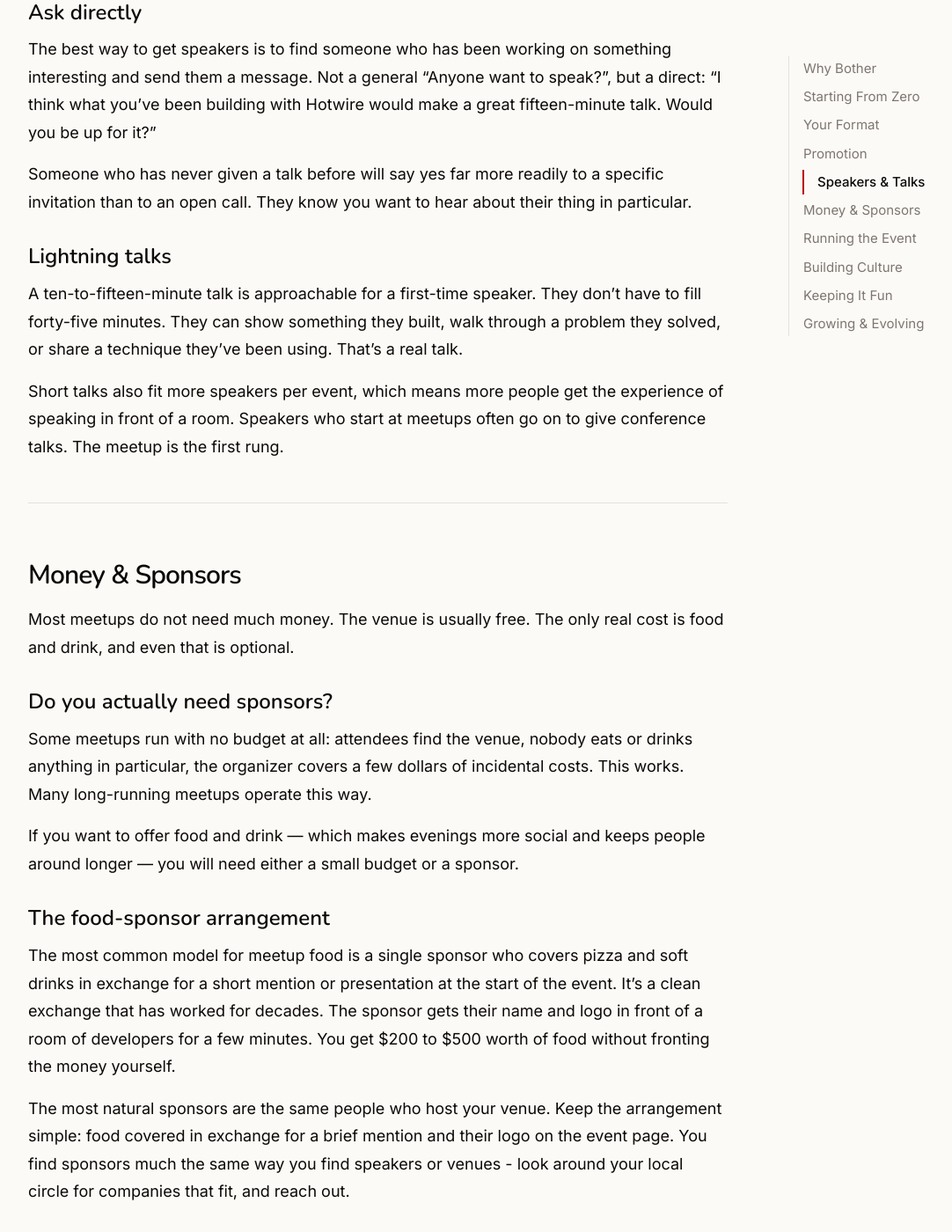
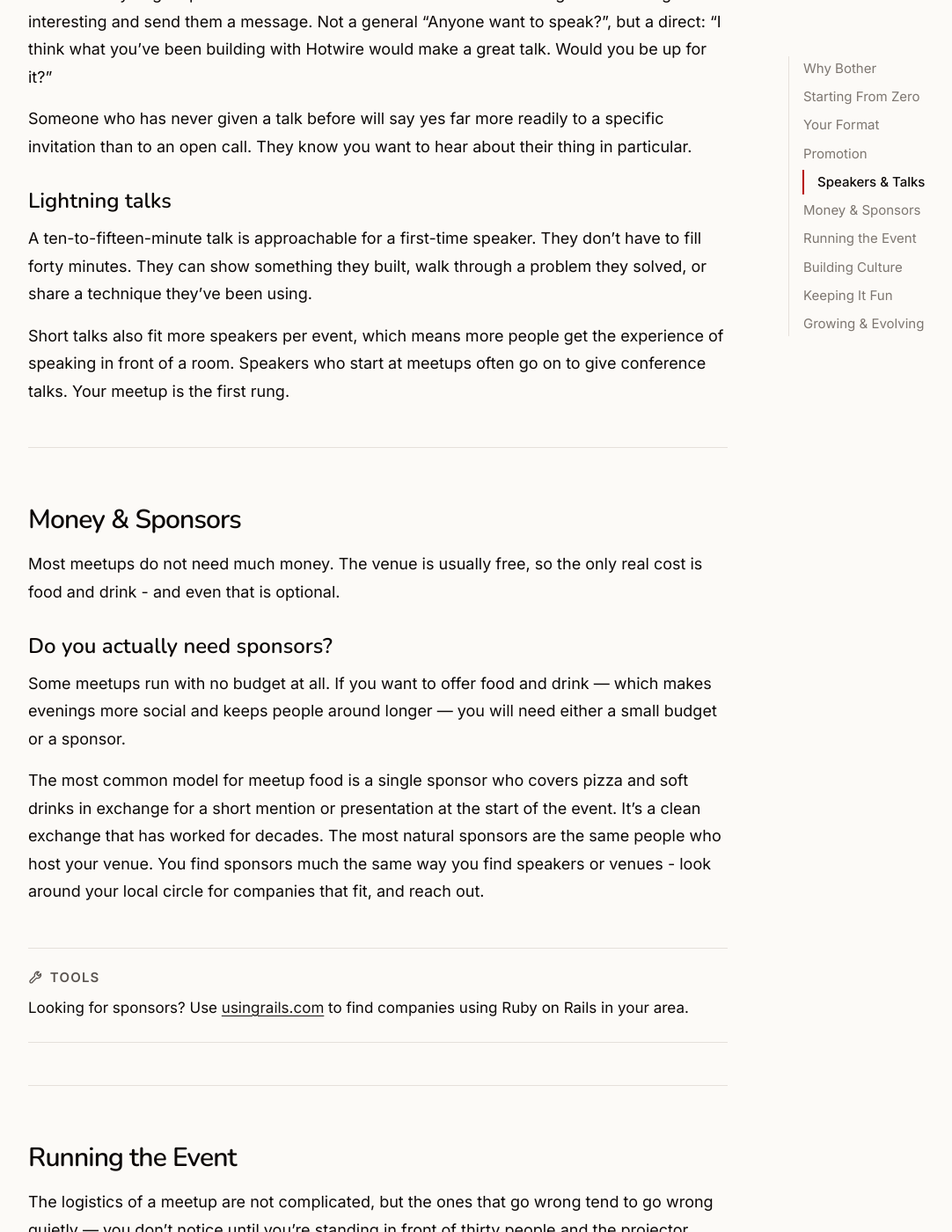
Before and after one commit to rubyevents/guides, a Jekyll site: the page built from meetups/index.md, in a window 1280 px wide and 1400 px high, scrolled down 5511 px. Shown: the whole window at 88% size, without its empty margins (64-1146 px from the left). Built offline with Jekyll 4.4.1, drawn with Linux system fonts in a browser that asks for light colours; some of the changed text lies outside the part shown.

Commit message:
Edit meetup guide

```diff
--- a/meetups/index.md
+++ b/meetups/index.md
@@ -124,51 +124,45 @@ Target places where your local community already gathers, for example Slack, Dis
 
 A meetup that happens every second month on the third Tuesday becomes a fixture. People know when it is and plan around it. They might even bring someone new!
 
-A meetup that happens sporadically, never becomes a habit for anyone and The group never builds momentum.
+A meetup that happens sporadically, never becomes a habit for anyone and the group never builds momentum.
 
 Pick a cadence - monthly is most common, but bi-monthly or even quarterly works too - and hold to it. Even when a given month is inconvenient, try to run something anyway. A small event beats no event at all.
 
 ### Word of mouth
 
-After six to twelve months of consistent events, promotion takes less effort. Regulars bring friends. People mention the meetup when a colleague asks where to meet developers. Someone posts about it after a good night and you wake up to twenty new sign-ups.
+After six to twelve months of consistent events, promotion takes less effort. People mention the meetup when a colleague asks where to meet other Rubyists - the word spreads.
 
-You cannot speed this up by posting more or spending money on ads. It happens because the meetup is good and the people who go want others to go too. The only way there is to run good events consistently and wait.
+You cannot speed this up. It happens because the meetup is fun and the people who go want others to go too. The only way there is to run good events consistently and wait.
 
 ---
 
 ## Speakers & Talks
 
-Getting speakers for a local meetup is less daunting than it seems, but it takes active effort. Sometimes volunteers appear on their own - you just shouldn't count on it.
+Getting speakers for a local meetup is less daunting than it seems, but it takes active effort. Sometimes volunteers appear on their own - just don't count on it.
 
 ### Ask directly
 
-The best way to get speakers is to find someone who has been working on something interesting and send them a message. Not a general "Anyone want to speak?", but a direct: "I think what you've been building with Hotwire would make a great fifteen-minute talk. Would you be up for it?"
+The best way to get speakers is to find someone who has been working on something interesting and send them a message. Not a general "Anyone want to speak?", but a direct: "I think what you've been building with Hotwire would make a great talk. Would you be up for it?"
 
 Someone who has never given a talk before will say yes far more readily to a specific invitation than to an open call. They know you want to hear about their thing in particular.
 
 ### Lightning talks
 
-A ten-to-fifteen-minute talk is approachable for a first-time speaker. They don't have to fill forty-five minutes. They can show something they built, walk through a problem they solved, or share a technique they've been using. That's a real talk.
+A ten-to-fifteen-minute talk is approachable for a first-time speaker. They don't have to fill forty minutes. They can show something they built, walk through a problem they solved, or share a technique they've been using.
 
-Short talks also fit more speakers per event, which means more people get the experience of speaking in front of a room. Speakers who start at meetups often go on to give conference talks. The meetup is the first rung.
+Short talks also fit more speakers per event, which means more people get the experience of speaking in front of a room. Speakers who start at meetups often go on to give conference talks. Your meetup is the first rung.
 
 ---
 
 ## Money & Sponsors
 
-Most meetups do not need much money. The venue is usually free. The only real cost is food and drink, and even that is optional.
+Most meetups do not need much money. The venue is usually free, so the only real cost is food and drink - and even that is optional.
 
 ### Do you actually need sponsors?
 
-Some meetups run with no budget at all: attendees find the venue, nobody eats or drinks anything in particular, the organizer covers a few dollars of incidental costs. This works. Many long-running meetups operate this way.
+Some meetups run with no budget at all. If you want to offer food and drink — which makes evenings more social and keeps people around longer — you will need either a small budget or a sponsor.
 
-If you want to offer food and drink — which makes evenings more social and keeps people around longer — you will need either a small budget or a sponsor.
-
-### The food-sponsor arrangement
-
-The most common model for meetup food is a single sponsor who covers pizza and soft drinks in exchange for a short mention or presentation at the start of the event. It's a clean exchange that has worked for decades. The sponsor gets their name and logo in front of a room of developers for a few minutes. You get $200 to $500 worth of food without fronting the money yourself.
-
-The most natural sponsors are the same people who host your venue. Keep the arrangement simple: food covered in exchange for a brief mention and their logo on the event page. You find sponsors much the same way you find speakers or venues - look around your local circle for companies that fit, and reach out.
+The most common model for meetup food is a single sponsor who covers pizza and soft drinks in exchange for a short mention or presentation at the start of the event. It's a clean exchange that has worked for decades. The most natural sponsors are the same people who host your venue. You find sponsors much the same way you find speakers or venues - look around your local circle for companies that fit, and reach out.
 
 {% capture companies %}
 Looking for sponsors? Use [usingrails.com](https://usingrails.com/) to find companies using Ruby on Rails in your area.
@@ -183,43 +177,41 @@ The logistics of a meetup are not complicated, but the ones that go wrong tend t
 
 ### Beamers are Evil
 
-Bring an HDMI adapter, and a USB-C to HDMI adapter for good measure. Confirm before the event that the venue's projector or TV is accessible. Know where the input selector is. Know how to turn up the volume. None of this is interesting, and all of it matters. The question is not if you'll have AV problems - it's when.
+Bring an HDMI adapter, and a USB-C to HDMI adapter for good measure. Confirm before the event that the venue's projector or TV is accessible. Know where the input selector is and know how to turn up the volume. The question is not if you'll have AV problems - it's when.
 
-If the venue has no projection setup, a large TV that speakers can connect to directly often works fine for a small room. Once you're over thirty people, some form of projection becomes important — people in the back can't see a laptop screen.
+If the venue has no projection setup, a large TV that speakers can connect to directly often works fine for a small room. Once you're over thirty people, some form of projection becomes necessary — people in the back can't see a laptop screen.
 
 ### Help people find you
 
-Even a perfect description of the location won't stop people from getting lost. Be reachable if someone can't find their way. Keep a sheet of paper and a marker handy to point people in the right direction, and post photos so people know what to look for. This matters most when the venue is inside an office building.
+Even a perfect description of the location won't stop people from getting lost. Be reachable if someone can't find their way. Keep a sheet of paper and a marker handy to point people in the right direction, and post photos of the entrance so people know what to look for. This matters most when the venue is inside an office building.
 
 ### Name tags
 
 When a meetup is new and attendees don't know each other, name tags genuinely help. They let people approach strangers without the awkwardness of asking for a name they missed. They also give introverts a lower-friction way to read the room and decide who to talk to.
 
-Once your meetup has a core of regulars who all know each other, name tags matter less. But for the first six to twelve months, they do real work.
+Once your meetup has a core of regulars who all know each other, name tags matter less. But in the beginning they do real work.
 
 ### Start on time
 
 Start within ten minutes of the announced time, even if not everyone has arrived. People who showed up on time shouldn't be penalized for the people who didn't. Starting late just trains everyone to arrive late.
 
-It's a small thing that signals something larger: you are organized, you respect people's time, and the meetup is a real event, not a hangout that drifts.
+It's a small thing that signals that you are organized, you respect people's time, and the meetup is a real event.
 
 ---
 
 ## Building Culture
 
-A meetup's culture is not what you write in the code of conduct. It is what happens when a newcomer arrives alone and doesn't know anyone. It is what happens when someone gives a talk that doesn't quite land. It is what happens when a regular says something dismissive to a first-timer.
-
-Culture is built by what is tolerated, what is celebrated, and what the organizer visibly cares about.
+A meetup's culture is not what you write in the code of conduct. Culture is built by what is tolerated, what is celebrated, and what the organizer visibly cares about.
 
 ### Make the code of conduct real
 
-Post it somewhere visible. Mention it briefly at the start of the event — not the legalese, just: here's what this community expects, here's how to reach me if something happens. People notice when an organizer takes this seriously. The people most likely to cause problems are the ones who most need to hear it said out loud.
+Post your code of conduct somewhere visible. Mention it briefly at the start of the event — not the legalese. Just tell people what this community expects, and what to do if something unpleasant happens. People notice when an organizer takes this seriously.
 
 ### Welcome new people explicitly
 
-At the start of each meetup, ask who is here for the first time and give those people a moment of recognition. Invite regulars to introduce themselves to newcomers. It's a small thing that dramatically changes the experience for someone arriving alone to a room where everyone else seems to know each other.
+At the start of each meetup, ask who is here for the first time and give those people a moment of recognition. Invite regulars to introduce themselves to newcomers. Make an effort to talk to newcomers specifically. It's a small thing that dramatically changes the experience for someone arriving alone.
 
-A meetup where regulars only talk to each other is not welcoming, even if it is technically open. The Pac-Man rule — leaving a gap in conversation circles so someone can join — is a simple norm worth promoting. So is the expectation that experienced developers talk to junior ones and take their questions seriously.
+A meetup where regulars only talk to each other is not welcoming, even if it is technically open.
 
 ### Model what you expect
 
@@ -231,42 +223,42 @@ You don't need a manifesto or an elaborate onboarding process. You need to show,
 
 ## Keeping It Fun
 
-The hardest part of organizing a meetup is not the first event. It is the tenth, when the novelty has worn off, you are tired, and you have to do it again.
+The hardest part of organizing a meetup is not the first event. It is the tenth, when the novelty has worn off, and you are tired, and you have to do it again.
 
 ### Burnout is real and predictable
 
 Running a meetup on any frequency costs time and energy, no matter how much you enjoy it. The preparation, the back-and-forth with speakers and venues, the promotion, the evening itself — it adds up. Most organizers who burn out do so quietly. They skip one month, find a reason to skip another, and just like that the meetup stops happening.
+
+The best prevention is to not organize the meetup alone.
 
 {% include testimonial.html
   name="Hans Schnedlitz"
   content="For me, running the meetup every quarter is the perfect frequency. It gives me enough time to prepare, but is regular enough to become a sort of constant in Vienna. Doing it more often would burn me out, and doing it less often would just lead to it fizzling out I think."
 %}
 
-The best prevention is to not organize the meetup alone.
-
 ### Find a co-organizer
 
-A co-organizer is not a helper. They are someone equally invested in the meetup continuing, who can run it when you cannot. They share the cognitive load of remembering what needs to happen and when. They cover for you when you are sick, traveling, or just depleted.
+A co-organizer is not your assistant. They are someone equally invested in the meetup continuing, who can run it when you cannot. They share the cognitive load of remembering what needs to happen and when and they cover for you when you are sick, traveling, or just depleted.
 
-Finding a co-organizer is easier if you look for one actively rather than waiting for someone to volunteer. Ask a regular who seems particularly engaged. Offer to share the role explicitly rather than asking if they "want to help out" — people are more likely to commit to a defined role than a vague offer of involvement.
+Finding a co-organizer is easier if you look for one actively rather than waiting for someone to volunteer. Ask a regular who seems particularly engaged and offer to share the role explicitly rather than asking if they "want to help out".
 
 ### Mix it up
 
-The surest way to keep going is to keep it interesting for yourself. Running the exact same evening on repeat is how it slowly turns into a chore. So change something. Swap talks for a hack night, move to a new venue, add a seasonal twist. Showing up with a batch of Christmas cookies costs almost nothing and livens up the whole room.
+The surest way to keep going is to keep it interesting for yourself. Running the exact same evening on repeat is how it turns into a chore. So change something! Swap talks for a hack night, move to a new venue, add a seasonal twist. Showing up with a batch of Christmas cookies costs almost nothing and livens up the whole room.
 
-You are the person most likely to get bored, and a bored organizer doesn't last. Keep it fun for yourself and the rest tends to follow.
+If you're getting bored, it's likely the rest of the attendees are too. Keeping it fun for yourself is a great way to keep it fun for everyone else.
 
 ---
 
 ## Growing & Evolving
 
-Most meetups that are doing well will, at some point, face the question of what comes next. More attendees, different formats, a spin-off event, a closer relationship with the broader Ruby community. These are good problems to have.
+Most meetups that are doing well will, at some point, face the question of what comes next. These are good problems to have.
 
 ### When to grow and when not to
 
-A meetup does not need to grow to succeed. A consistent forty-person event in a city is worth more to the community than a hundred-person event that happens twice and stops. Chasing attendance numbers pushes you toward decisions — bigger venues, more marketing, more elaborate programming — that add overhead without adding value.
+A meetup does not need to grow to succeed. A consistent twenty-person event in a city is worth more to the community than a hundred-person event that happens twice and stops. Chasing attendance numbers pushes you toward decisions — bigger venues, more marketing, more elaborate programming — that add overhead without adding value.
 
-Grow when you are turning people away, when you've found a venue that supports more people at no extra cost, or when the community explicitly wants more. Don't grow to prove that you are succeeding. The meetup's consistency is the proof.
+Grow when you are turning people away, when you've found a venue that supports more people at no extra cost, or when the community explicitly wants more. Don't try to grow to prove that you are succeeding.
 
 ### Connecting to the broader Ruby world
 
```
Also changed, not shown: other parts of meetups/index.md (+5 -5 lines).
